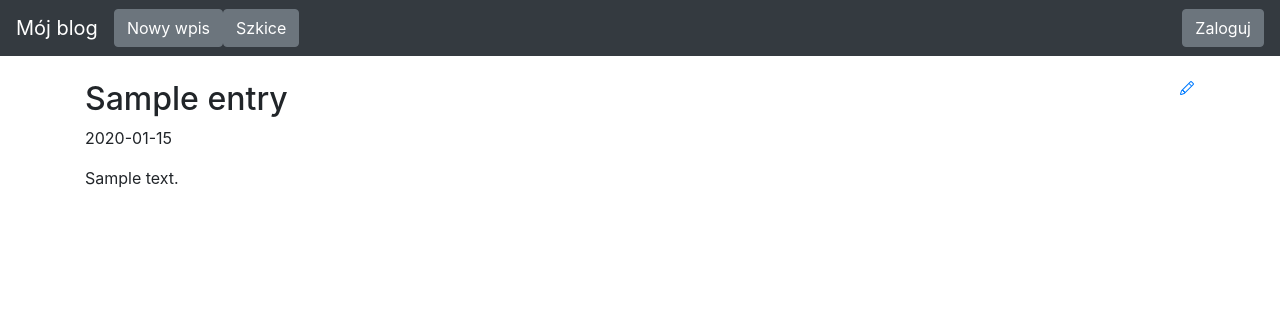
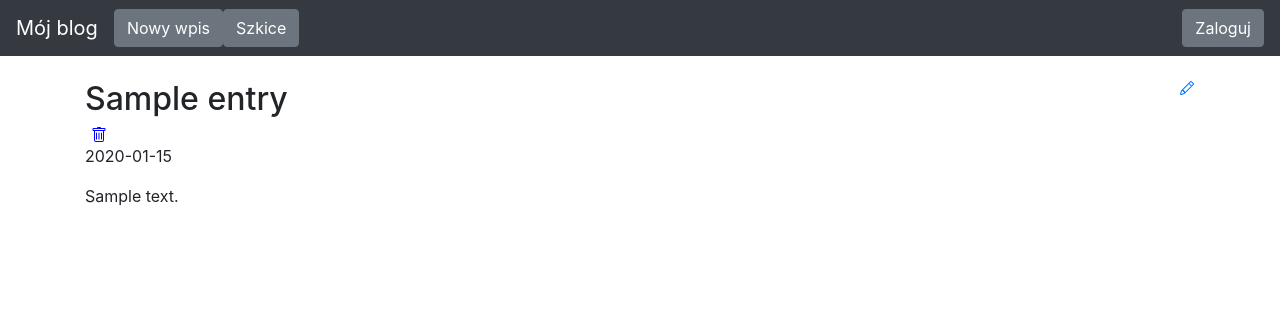
Before and after one commit to agatamartyna/final_project, a Flask app: page / in a window 1280 px wide. Shown: the top 316 px of the page. Run offline with Flask 2, Linux system fonts and the light colour scheme; tables that the repository leaves empty hold one stand-in row (values such as "Sample post"); some libraries are stand-ins or nearby versions.

Commit message:
modify homepage

```diff
--- a/blog/templates/homepage.html
+++ b/blog/templates/homepage.html
@@ -9,17 +9,26 @@
    <div>
        <h2 class="d-inline-block">{{ post.title }}</h2>
        <a href="{{ url_for('edit_entry', entry_id=post.id) }}">
-
        <svg class="bi bi-pencil float-right" width="1em" height="1em" viewBox="0 0 16 16" fill="currentColor" xmlns="http://www.w3.org/2000/svg">
            <path fill-rule="evenodd" d="M11.293 1.293a1 1 0 0 1 1.414 0l2 2a1 1 0 0 1 0 1.414l-9 9a1 1 0 0 1-.39.242l-3 1a1 1 0 0 1-1.266-1.265l1-3a1 1 0 0 1 .242-.391l9-9zM12 2l2 2-9 9-3 1 1-3 9-9z"/>
            <path fill-rule="evenodd" d="M12.146 6.354l-2.5-2.5.708-.708 2.5 2.5-.707.708zM3 10v.5a.5.5 0 0 0 .5.5H4v.5a.5.5 0 0 0 .5.5H5v.5a.5.5 0 0 0 .5.5H6v-1.5a.5.5 0 0 0-.5-.5H5v-.5a.5.5 0 0 0-.5-.5H3z"/>
          </svg>
        </a>
+       <form class="form-inline my-2 my-lg-0" action="/delete-post/{{post.id}}" method="POST">
+         <button style="border:none; background-color:Transparent; outline:none;">
+               <svg xmlns="http://www.w3.org/2000/svg" width="16" height="16" fill="currentColor" class="bi bi-trash float-right" viewBox="0 0 16 16" style="color:blue">
+                <path d="M5.5 5.5A.5.5 0 0 1 6 6v6a.5.5 0 0 1-1 0V6a.5.5 0 0 1 .5-.5zm2.5 0a.5.5 0 0 1 .5.5v6a.5.5 0 0 1-1 0V6a.5.5 0 0 1 .5-.5zm3 .5a.5.5 0 0 0-1 0v6a.5.5 0 0 0 1 0V6z"/>
+                   <path fill-rule="evenodd" d="M14.5 3a1 1 0 0 1-1 1H13v9a2 2 0 0 1-2 2H5a2 2 0 0 1-2-2V4h-.5a1 1 0 0 1-1-1V2a1 1 0 0 1 1-1H6a1 1 0 0 1 1-1h2a1 1 0 0 1 1 1h3.5a1 1 0 0 1 1 1v1zM4.118 4L4 4.059V13a1 1 0 0 0 1 1h6a1 1 0 0 0 1-1V4.059L11.882 4H4.118zM2.5 3V2h11v1h-11z"/>
+               </svg></button>
+       </form>
    </div>
-   <p>{{ post.pub_date.strftime('%Y-%m-%d') }} </p>
+   <p>
+       {{post.pub_date.strftime('%Y-%m-%d') }}
+   </p>
    <p>
        {{ post.body}}
    </p>
+
 </div>
 
 {% endfor %}
```
